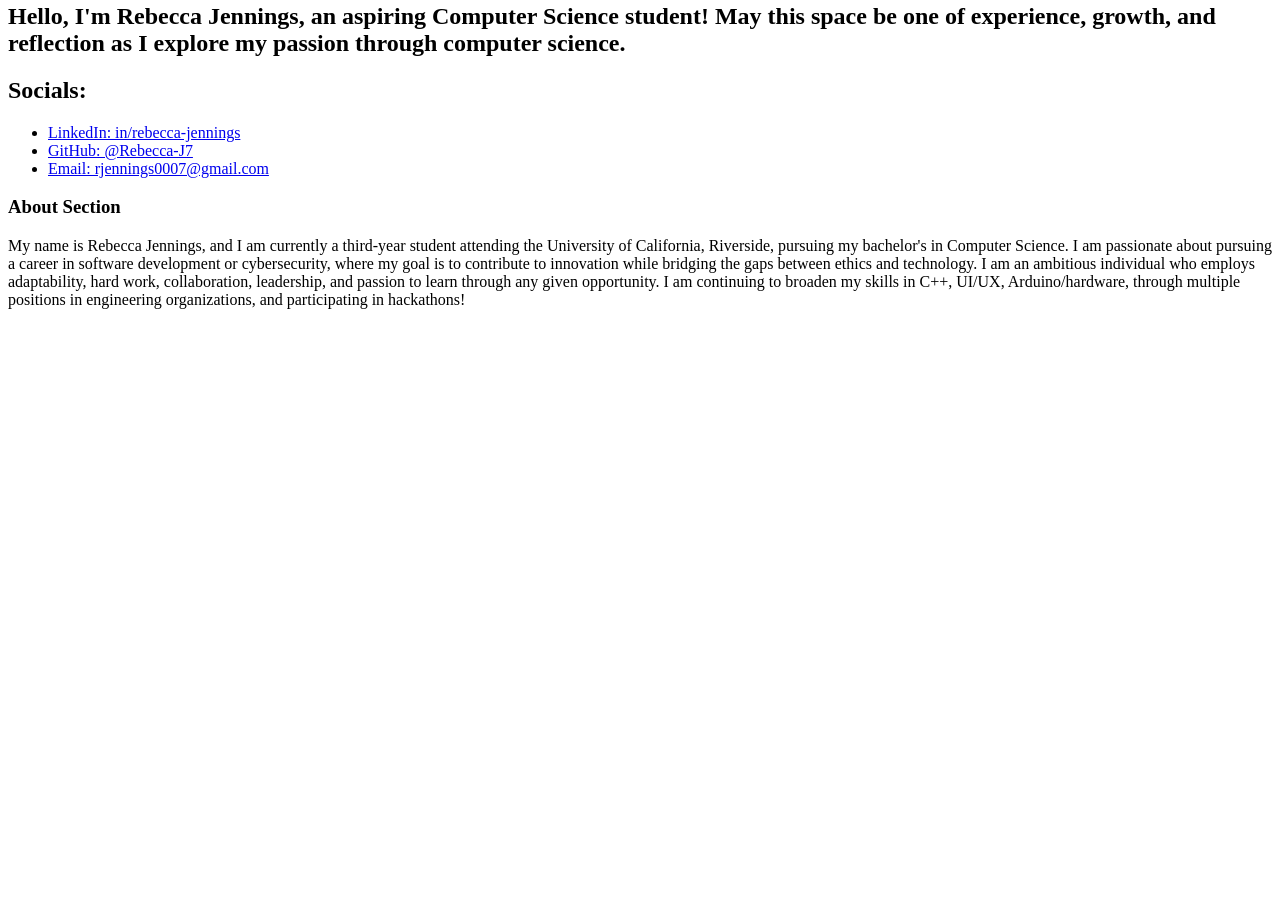
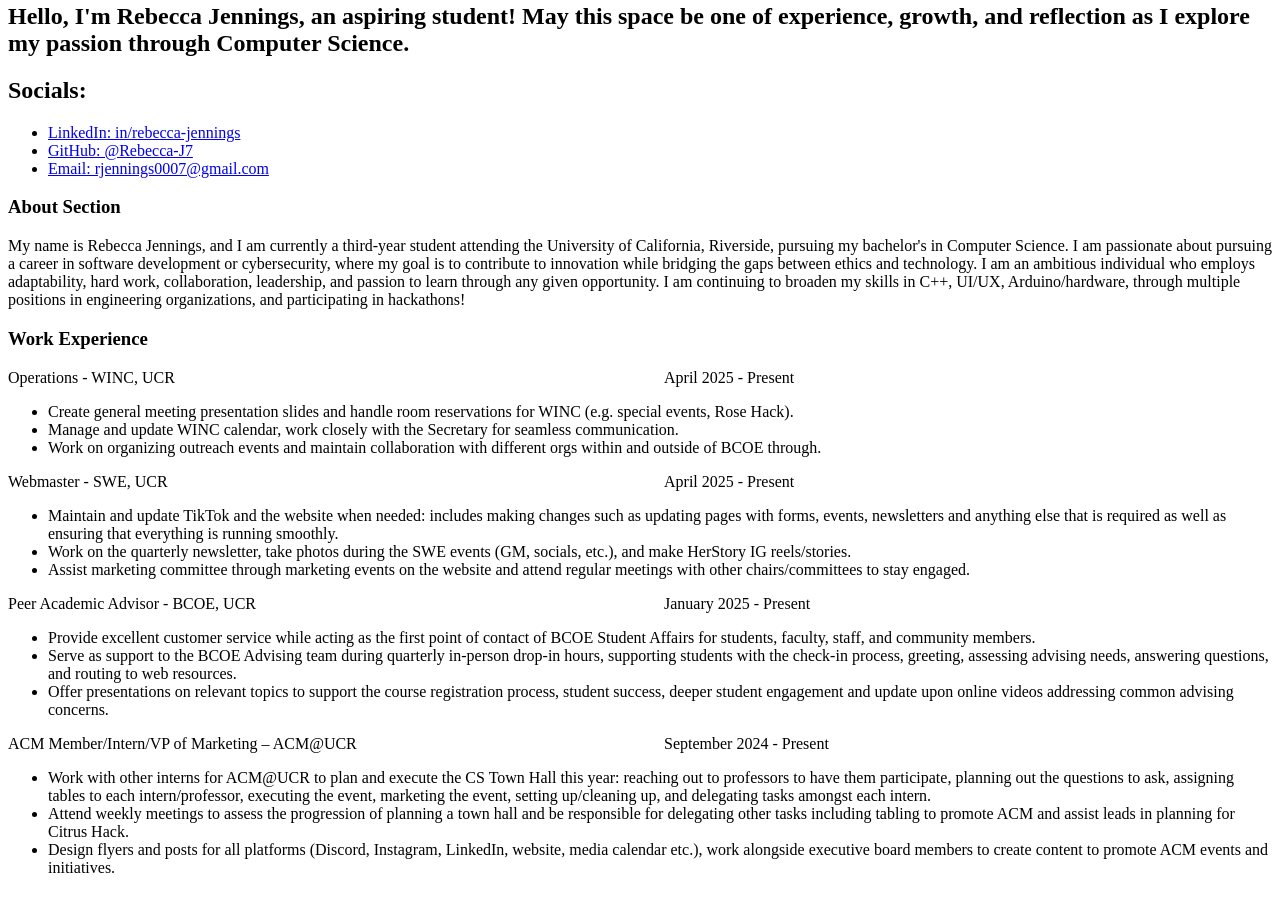
Before and after one commit to Rebecca-J7/Rebecca-J7.github.io, a plain HTML site: page index.html in a window 1280 px wide. Shown: the part 289-1190 px from the top of the page. Before the commit the page ends 800 px from the top, so only its background shows below. Drawn offline with Linux system fonts and the light colour scheme.

Commit message:
Completed Work Experience Section

```diff
--- a/index.html
+++ b/index.html
@@ -9,16 +9,70 @@
 </header>
 
 <body>
+    <!--HeadShot Photo-->
     <img src="/Photos/ProfessionalHeadshot.png" alt="Professional Headshot" width="200" height="200 shape="circle">
-    <h1 style = "color:black;"> Rebecca Jennings </h1>
-    <h2 style = "color:black;"> Hello, I'm Rebecca Jennings, an aspiring Computer Science student! May this space be one of experience, growth, and reflection as I explore my passion through computer science. </h2>
-    <h2 style = "color:black;"> Socials: </h2>
+
+    <!--Name and Subheading-->
+    <h1> Rebecca Jennings </h1>
+    <h2> Hello, I'm Rebecca Jennings, an aspiring student! May this space be one of experience, growth, and reflection as I explore my passion through Computer Science. </h2>
+
+    <!--Socials Section-->
+    <h2 id = "Socials"> Socials: </h2>
     <ul>
         <li><a href="https://www.linkedin.com/in/rebecca-jennings-246a652a1/">LinkedIn: in/rebecca-jennings</a></li>
         <li><a href="https://github.com/Rebecca-J7">GitHub: @Rebecca-J7</a></li>
         <li><a href="mailto:rjennings0007">Email: rjennings0007@gmail.com</a></li>
     </ul>
-    <h3 style = "color:black"> About Section</h3>
-    <p style = "color:black"> My name is Rebecca Jennings, and I am currently a third-year student attending the University of California, Riverside, pursuing my bachelor's in Computer Science. I am passionate about pursuing a career in software development or cybersecurity, where my goal is to contribute to innovation while bridging the gaps between ethics and technology. I am an ambitious individual who employs adaptability, hard work, collaboration, leadership, and passion to learn through any given opportunity. I am continuing to broaden my skills in C++, UI/UX, Arduino/hardware, through multiple positions in engineering organizations, and participating in hackathons!</p>
+
+    <!--About Section-->
+    <h3 id = "About Section" style = "color:black"> About Section</h3>
+    <p> My name is Rebecca Jennings, and I am currently a third-year student attending the University of California, Riverside, pursuing my bachelor's in Computer Science. I am passionate about pursuing a career in software development or cybersecurity, where my goal is to contribute to innovation while bridging the gaps between ethics and technology. I am an ambitious individual who employs adaptability, hard work, collaboration, leadership, and passion to learn through any given opportunity. I am continuing to broaden my skills in C++, UI/UX, Arduino/hardware, through multiple positions in engineering organizations, and participating in hackathons!</p>
+
+    <!--Work Experience Section-->
+    <h3 id= "Work Experience"> Work Experience </h3>
+    <div style="display: flex; flex-direction: column;">
+        <div style="display: flex; flex-direction: row; gap: 3rem; flex-wrap: wrap; justify-content: space-between;">
+        <div style="flex: 1;">Operations - WINC, UCR</div>
+        <div style="flex: 1;">April 2025 - Present</div>
+        </div>
+        <ul>
+            <li> Create general meeting presentation slides and handle room reservations for WINC (e.g. special events, Rose Hack).</li>
+            <li> Manage and update WINC calendar, work closely with the Secretary for seamless communication. </li>
+            <li> Work on organizing outreach events and maintain collaboration with different orgs within and outside of BCOE through. </li>
+        </ul>
+    </div>
+    <div style="display: flex; flex-direction: column;">
+        <div style="display: flex; flex-direction: row; gap: 3rem; flex-wrap: wrap; justify-content: space-between;">
+        <div style="flex: 1;">Webmaster - SWE, UCR</div>
+        <div style="flex: 1;">April 2025 - Present</div>
+        </div>
+        <ul>
+            <li> Maintain and update TikTok and the website when needed: includes making changes such as updating pages with forms, events, newsletters and anything else that is required as well as ensuring that everything is running smoothly. </li>
+            <li> Work on the quarterly newsletter, take photos during the SWE events (GM, socials, etc.), and make HerStory IG reels/stories. </li>
+            <li> Assist marketing committee through marketing events on the website and attend regular meetings with other chairs/committees to stay engaged. </li>
+        </ul>
+    </div>
+    <div style="display: flex; flex-direction: column;">
+        <div style="display: flex; flex-direction: row; gap: 3rem; flex-wrap: wrap; justify-content: space-between;">
+        <div style="flex: 1;">Peer Academic Advisor - BCOE, UCR</div>
+        <div style="flex: 1;">January 2025 - Present</div>
+        </div>
+        <ul>
+            <li> Provide excellent customer service while acting as the first point of contact of BCOE Student Affairs for students, faculty, staff, and community members. </li>
+            <li> Serve as support to the BCOE Advising team during quarterly in-person drop-in hours, supporting students with the check-in process, greeting, assessing advising needs, answering questions, and routing to web resources. </li>
+            <li> Offer presentations on relevant topics to support the course registration process, student success, deeper student engagement and update upon online videos addressing common advising concerns. </li>
+        </ul>
+    </div>
+    <div style="display: flex; flex-direction: column;">
+        <div style="display: flex; flex-direction: row; gap: 3rem; flex-wrap: wrap; justify-content: space-between;">
+        <div style="flex: 1;">ACM Member/Intern/VP of Marketing – ACM@UCR</div>
+        <div style="flex: 1;">September 2024 - Present</div>
+        </div>
+        <ul>
+            <li> Work with other interns for ACM@UCR to plan and execute the CS Town Hall this year: reaching out to professors to have them participate, planning out the questions to ask, assigning tables to each intern/professor, executing the event, marketing the event, setting up/cleaning up, and delegating tasks amongst each intern. </li>
+            <li> Attend weekly meetings to assess the progression of planning a town hall and be responsible for delegating other tasks including tabling to promote ACM and assist leads in planning for Citrus Hack. </li>
+            <li> Design flyers and posts for all platforms (Discord, Instagram, LinkedIn, website, media calendar etc.), work alongside executive board members to create content to promote ACM events and initiatives. </li>
+        </ul>
+    </div>
 </body>
 </html>
```
